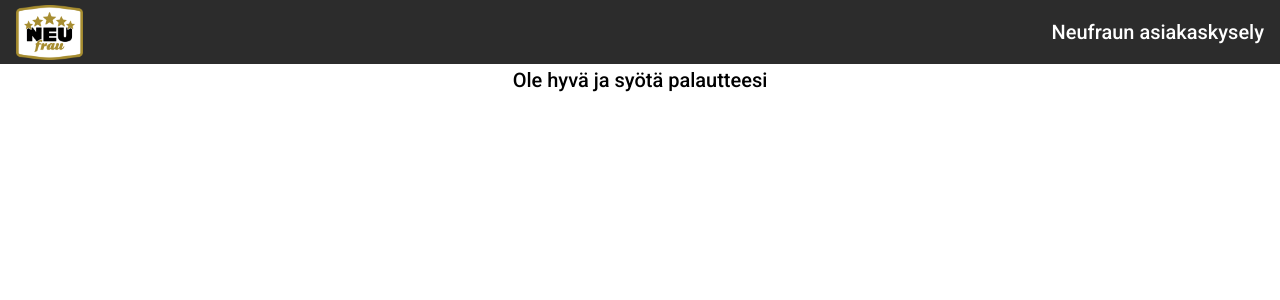
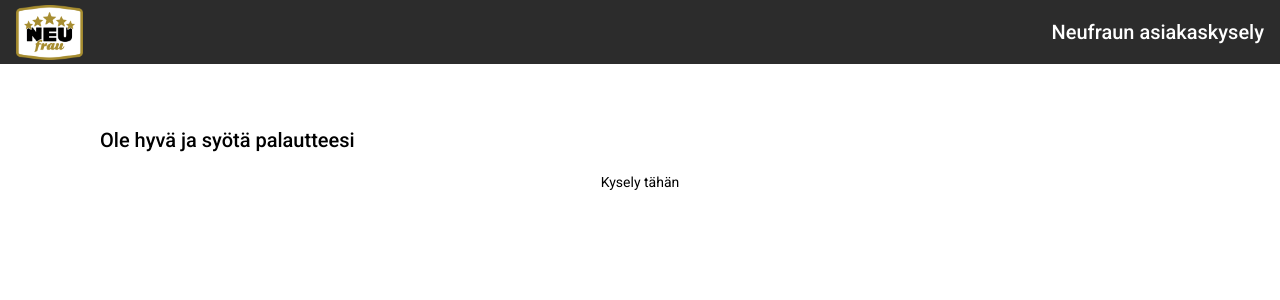
Before and after one commit to Rondee321/asiakaspalautekysely, an Angular app: page / in a window 1280 px wide. Shown: the top 300 px of the page. Built offline with nearby package versions, Linux system fonts and the light colour scheme.

Commit message:
added favicon and some UI changes

```diff
--- a/src/app/app.component.html
+++ b/src/app/app.component.html
@@ -4,6 +4,9 @@
   </div>
   <span>Neufraun asiakaskysely</span>
 </mat-toolbar>
+<h2 class="content-header">Ole hyvä ja syötä palautteesi</h2>
 <div class="page-content-container">
-  <h2>Ole hyvä ja syötä palautteesi</h2>
+  <div class="feedback-form">
+    Kysely tähän
+  </div>
 </div>
--- a/src/app/app.component.scss
+++ b/src/app/app.component.scss
@@ -10,6 +10,10 @@
            max-width: 100%;
            max-height: 100%;
         }
+.content-header {
+    margin-left: 5em;
+    margin-top: 3em;
+}
 .page-content-container {
     display: flex;
     max-width: 1440px;
--- a/src/index.html
+++ b/src/index.html
@@ -5,7 +5,7 @@
   <title>Asiakaskysely</title>
   <base href="/">
   <meta name="viewport" content="width=device-width, initial-scale=1">
-  <link rel="icon" type="image/x-icon" href="favicon.ico">
+  <link rel="icon" type="image/x-icon" href="../assets/images/neufrau_logo_small.png">
   <link rel="preconnect" href="https://fonts.gstatic.com">
   <link href="https://fonts.googleapis.com/css2?family=Roboto:wght@300;400;500&display=swap" rel="stylesheet">
   <link href="https://fonts.googleapis.com/icon?family=Material+Icons" rel="stylesheet">
```
Also changed, not shown: src/assets/images/neufrau_logo_small.png (added), 1 other file (tests, documents, lock files or other folders).
